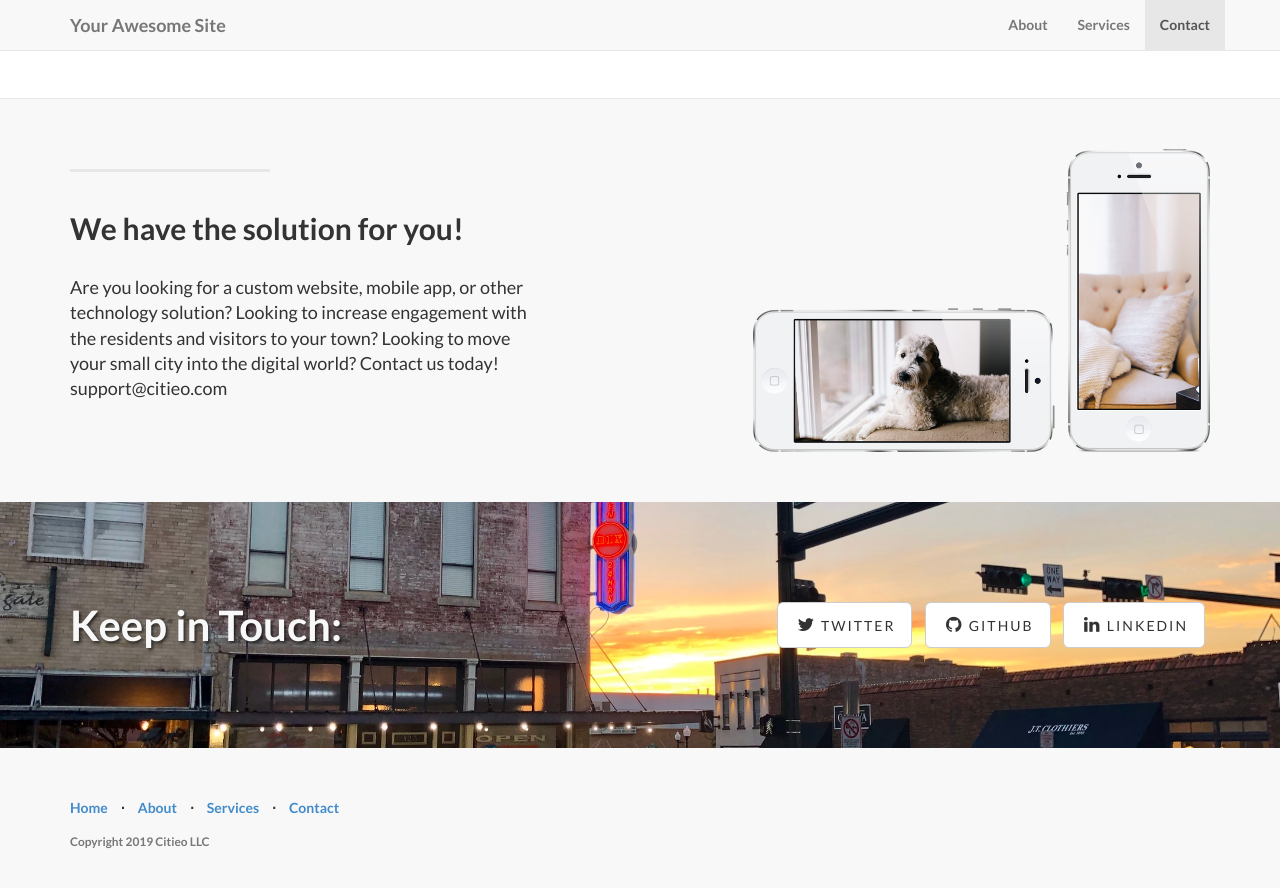
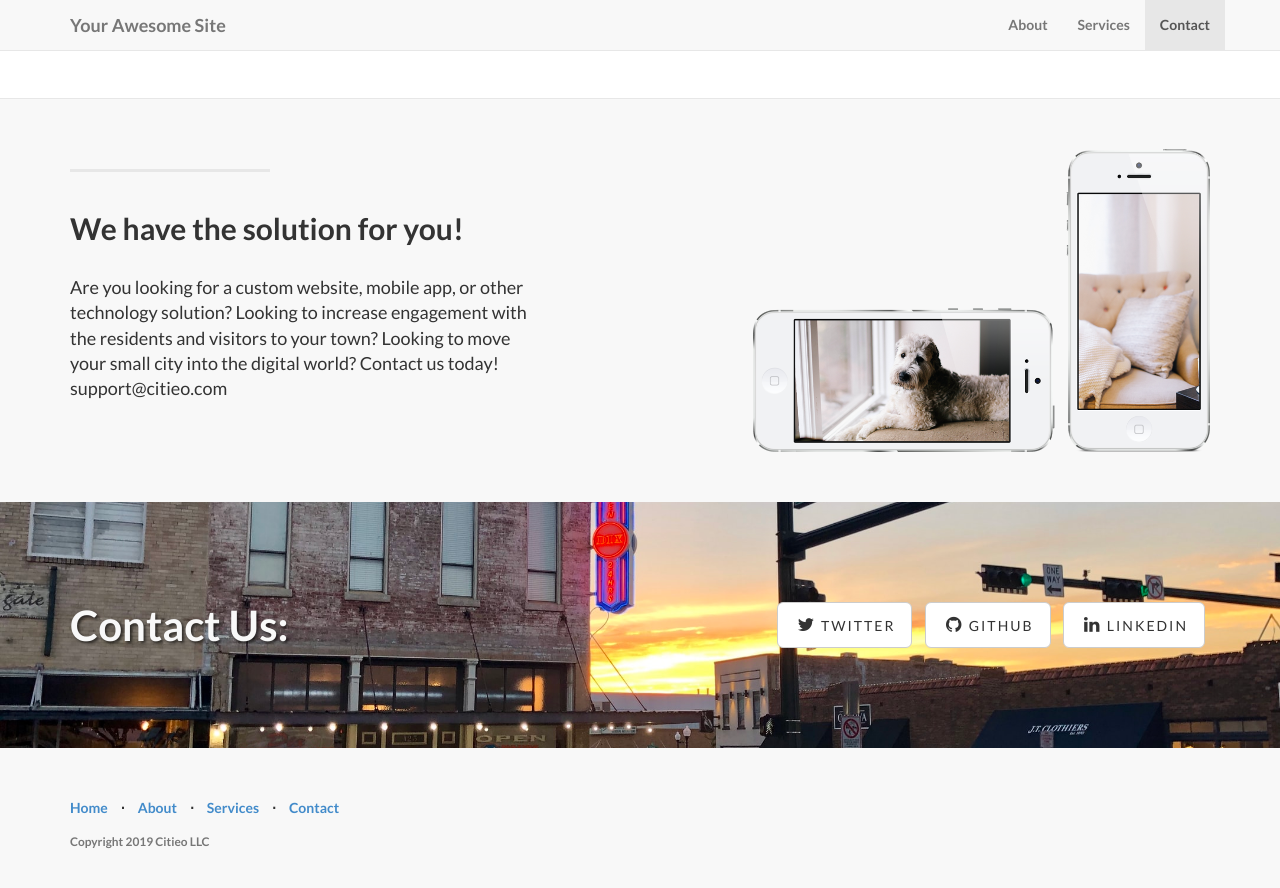
Before and after one commit to freehunter/citieo, a Jekyll site: the page built from index.md, in a window 1280 px wide and 900 px high, scrolled down 1921 px. Shown: the top 888 px of the window. Built offline with Jekyll 4.4.1, drawn with Linux system fonts in a browser that asks for light colours; our own code applies the rules of GitHub Pages for plain Markdown files.

Commit message:
Update contact.html

```diff
--- a/_includes/contact.html
+++ b/_includes/contact.html
@@ -4,7 +4,7 @@
 
 			<div class="row">
 				<div class="col-lg-6">
-					<h2>Keep in Touch:</h2>
+					<h2>Contact Us:</h2>
 				</div>
 				<div class="col-lg-6">
 					<ul class="list-inline banner-social-buttons">
```
